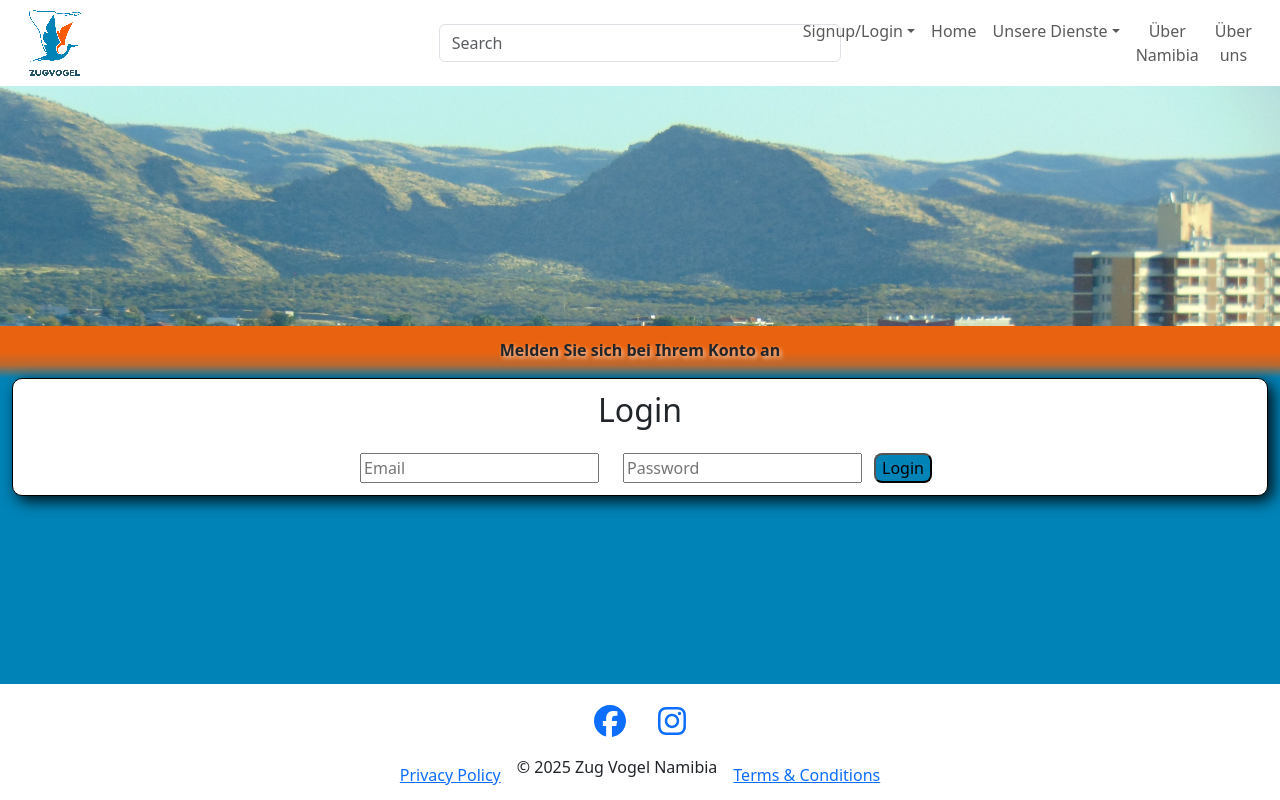
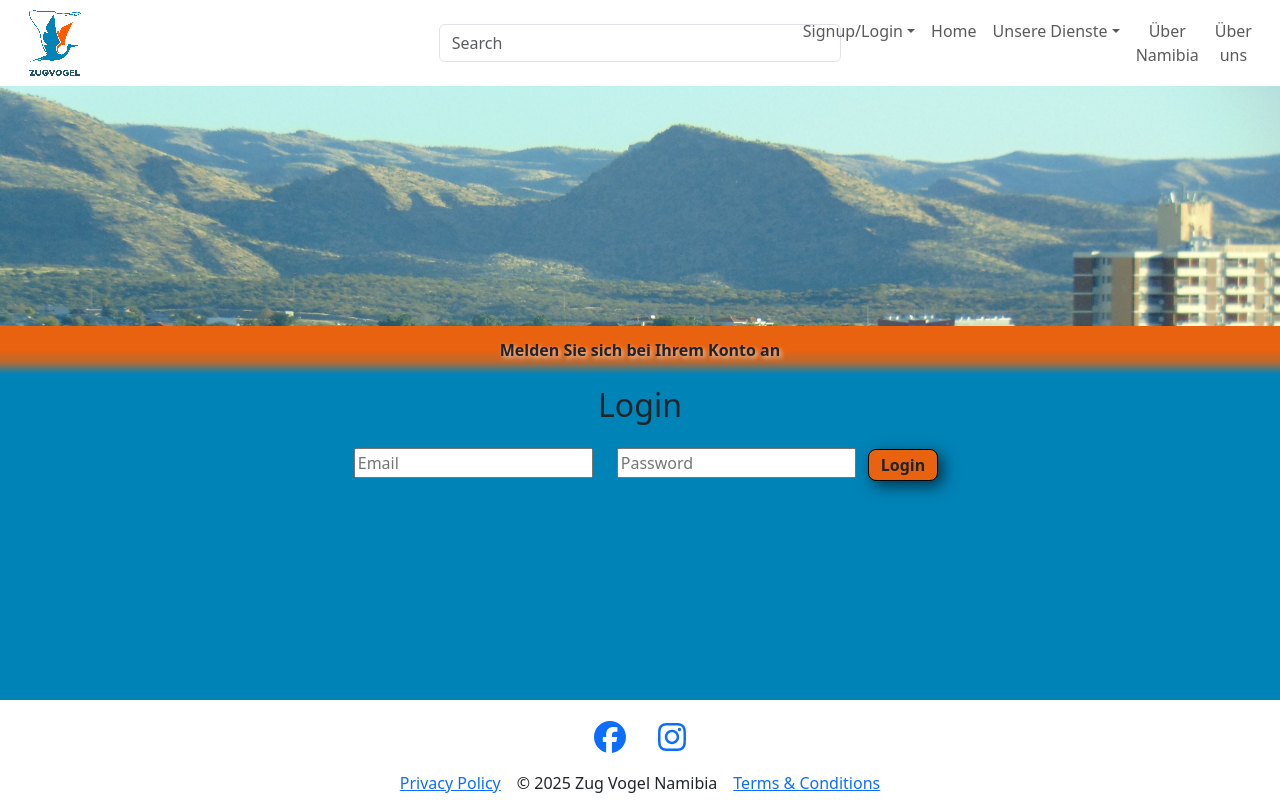
Before and after one commit to Inotila/Zug-Vogel, a React (Create React App) app in the folder frontend/: page /login in a window 1280 px wide. Built offline with nearby package versions, Linux system fonts and the light colour scheme.

Commit message:
Added classes main and sub btn to create to style to be shared across btns on all pages, so code is not repeated

```diff
--- a/frontend/src/assets/css/index.css
+++ b/frontend/src/assets/css/index.css
@@ -50,16 +50,11 @@ code {
   flex-direction: column;
 }
 
-button {
-  background-color: #0083B7;
-  border-radius: 0.5rem !important;
-  width:fit-content;
-}
-
-a, link {
+a, p, link {
   padding: 0 !important;
   margin: 0 !important;
 }
+
 
 span {
   color: #000 !important;
@@ -79,3 +74,44 @@ span:hover {
   border: 1px solid #000000 !important;
   box-shadow: 5px 5px 15px rgba(0, 0, 0, 0.9);
 }
+
+/* buttons styles */
+
+.btn  {
+  border-radius: 0.5rem !important;
+  border: 1px solid #000 !important;
+  font-weight:bold !important;
+  padding: 0.2rem 0.75rem !important;
+  box-shadow: 5px 5px 15px rgba(0, 0, 0, 0.6);
+}
+
+.btn:hover  {
+  font-weight:bolder !important;
+  box-shadow: 5px 5px 15px rgba(0, 0, 0, 0.9);
+}
+
+.main-btn{
+  background-color: #e8620f !important;
+}
+
+.main-btn:hover {
+  background-color: #eb6919 !important;
+  color: #fff !important;
+  font-weight:bolder !important;
+  cursor: pointer;
+}
+
+.sub-btn{
+  background-color: #288deb !important;
+}
+
+.sub-btn:hover {
+  background-color: #0275e1 !important;
+  color: #fff !important;
+  font-weight:bold !important;
+  cursor: pointer;
+}
+
+.keep-btn-at-bottom-of-div {
+  margin-top: auto;
+}
--- a/frontend/src/components/aboutUs/aboutUs.tsx
+++ b/frontend/src/components/aboutUs/aboutUs.tsx
@@ -109,7 +109,7 @@ const AboutUsPage: React.FC = () => {
                         )}
 
                         {/* Toggle Button */}
-                        <button className="btn show-more-btn mb-3" onClick={() => setShowMore(!showMore)}>
+                        <button className="btn main-btn mb-3" onClick={() => setShowMore(!showMore)}>
                             {showMore ? 'Weniger anzeigen' : 'Mehr anzeigen'}
                         </button>
                     </div>
--- a/frontend/src/components/aboutUs/assets/css/aboutUs.css
+++ b/frontend/src/components/aboutUs/assets/css/aboutUs.css
@@ -34,23 +34,7 @@
     width: 100%;
     height: auto;
     display: block;
-}
-
-/* Show More button */
-.show-more-btn {
-    background-color: #e8620f !important;
-    border: 1px solid #000 !important;
-    padding: 0.75rem 1.5rem;
-    border-radius: 8px;
-    cursor: pointer;
-
-}
-
-.show-more-btn:hover {
-    background-color: #cc5500;
-    color: white !important;
-    font-weight: bold;
-}
+}s
 
 /* text */
 .about-us-text{
--- a/frontend/src/components/accommodation/accommodationCard.tsx
+++ b/frontend/src/components/accommodation/accommodationCard.tsx
@@ -43,7 +43,7 @@ const AccommodationCard: React.FC<AccommodationCardProps> = ({ title, city, imag
                         </ul>
                     </div>
 
-                    <Link to="/accommodation-details" className="btn accommodation-details-btn btn-outline-dark">
+                    <Link to="/accommodation-details" className="btn main-btn keep-btn-at-bottom-of-div">
                         Show more details
                     </Link>
                 </div>
--- a/frontend/src/components/accommodation/assets/css/accommodationCard.css
+++ b/frontend/src/components/accommodation/assets/css/accommodationCard.css
@@ -46,6 +46,7 @@
 
 .summary-container {
     font-size: 14px;
+    width: 100% !important;
 }
 
 .accommodation-content {
@@ -76,10 +77,6 @@ text-decoration: underline;
 font-weight: bold;
 }
 
-.accommodation-details-btn {
-    margin-top: auto;
-}
-
 /* Responsive design for smaller screens */
 @media (max-width: 1217px) {
 
--- a/frontend/src/components/home/assets/css/home.css
+++ b/frontend/src/components/home/assets/css/home.css
@@ -20,17 +20,6 @@
 /* homepage cards */
 .home-img-links {
   height: 15rem !important;
-}
-
-.home-link-button {
-  width: 30% !important;
-  font-weight: bold;
-  text-shadow: 2px 2px 4px rgba(0, 0, 0, 0.7);
-}
-
-.home-link-button:hover {
-  background-color: #7ad8f1;
-  text-shadow: 2px 2px 4px rgba(6, 56, 117, 0.7); /* Optional: Add a text shadow */
 }
 
 .homepage-card {
@@ -58,16 +47,10 @@
   justify-content: center;
 }
 
+/* home buttons  */
+
 .home-btn {
-  background-color: #e8620f !important;
-  border: 2px solid #000000 !important;
-  width: 50%;
-}
-
-.home-btn:hover {
-  background-color: #c64900;
-  color: #fff !important;
-  font-weight:bold !important;
+  width: 33.3%;
 }
 
 .card-title, .about-us-btn-text {
@@ -76,15 +59,7 @@
 }
 
 .home-about-us-btn {
-  background-color: #288deb !important;
-  border: 2px solid #000000 !important;
-  width: auto;
-}
-
-.home-about-us-btn:hover {
-  background-color: #0275e1 !important;
-  color: #fff !important;
-  font-weight:bold !important;
+width: auto;
 }
 
 .hero-banner-text-container h1{
--- a/frontend/src/components/tours/TourCard.tsx
+++ b/frontend/src/components/tours/TourCard.tsx
@@ -1,6 +1,7 @@
 import React from 'react';
 import { Link } from 'react-router-dom';
 import './assets/css/tourCard.css';
+import '../../assets/css/index.css';
 
 interface TourCardProps {
     title: string;
@@ -21,7 +22,7 @@ const TourCard: React.FC<TourCardProps> = ({ title, image, description }) => {
                         <h2 className="card-title">{title}</h2>
                     </div>
                     <p className="tour-description">{description}</p>
-                    <Link to="/tour-details" className="btn tour-details-btn btn-outline-dark mt-2">
+                    <Link to="/tour-details" className="btn main-btn mt-2">
                         Show more details
                     </Link>
                 </div>
--- a/frontend/src/components/tours/assets/css/tourCard.css
+++ b/frontend/src/components/tours/assets/css/tourCard.css
@@ -23,7 +23,7 @@
     justify-content: space-between !important;
     height: 100%;
     flex-grow: 1;
-    padding: 10px;
+    /* padding: 10px; */
 }
 
 .tour-image {
--- a/frontend/src/components/userAuth/assets/css/auth.css
+++ b/frontend/src/components/userAuth/assets/css/auth.css
@@ -1,14 +1,5 @@
 .signup-login-container{
-    background-color: #fff;
-    border: 1px solid black;
-    border-radius: 10px;
-    display: flex; /* Enables flexbox */
     flex-direction: column; /* Stack items vertically */
-    align-items: center; /* Centers items horizontally */
-    justify-content: center; /* Centers items vertically */
-    text-align: center; /* Ensures text is centered */
-    margin: 0rem 0.75rem;
-    box-shadow: 5px 5px 15px rgba(0, 0, 0, 0.9);
 }
 
 .auth-page-title{
--- a/frontend/src/components/userAuth/login.tsx
+++ b/frontend/src/components/userAuth/login.tsx
@@ -55,7 +55,7 @@ const LoginPage: React.FC = () => {
                                 className='auth-page-input' type="password" placeholder="Password" value={password}
                                 onChange={(e) => setPassword(e.target.value)}
                             />
-                            <button className='auth-btn' type="submit">Login</button>
+                            <button className='btn main-btn' type="submit">Login</button>
                         </form>
                         {message && <p>{message}</p>}
                     </div>
--- a/frontend/src/components/userAuth/signup.tsx
+++ b/frontend/src/components/userAuth/signup.tsx
@@ -55,7 +55,7 @@ const SignUpPage: React.FC = () => {
             </div>
             <div className="row">
                 <div className="col">
-                    <div className='signup-login-container'>
+                    <div className='shadow-container signup-login-container mx-3'>
                         <h2 className='auth-page-title'>Sign Up</h2>
                         <form onSubmit={handleSubmit}>
                             <input
@@ -70,7 +70,7 @@ const SignUpPage: React.FC = () => {
                                 className='auth-page-input' type="password" placeholder="Password" value={password}
                                 onChange={(e) => setPassword(e.target.value)}
                             />
-                            <button className='auth-btn' type="submit">Sign Up</button>
+                            <button className='btn main-btn' type="submit">Sign Up</button>
                         </form>
                         {message && <p>{message}</p>}
                     </div>
```
Also changed, not shown: frontend/src/components/home/home.tsx (+5 -5 lines).
